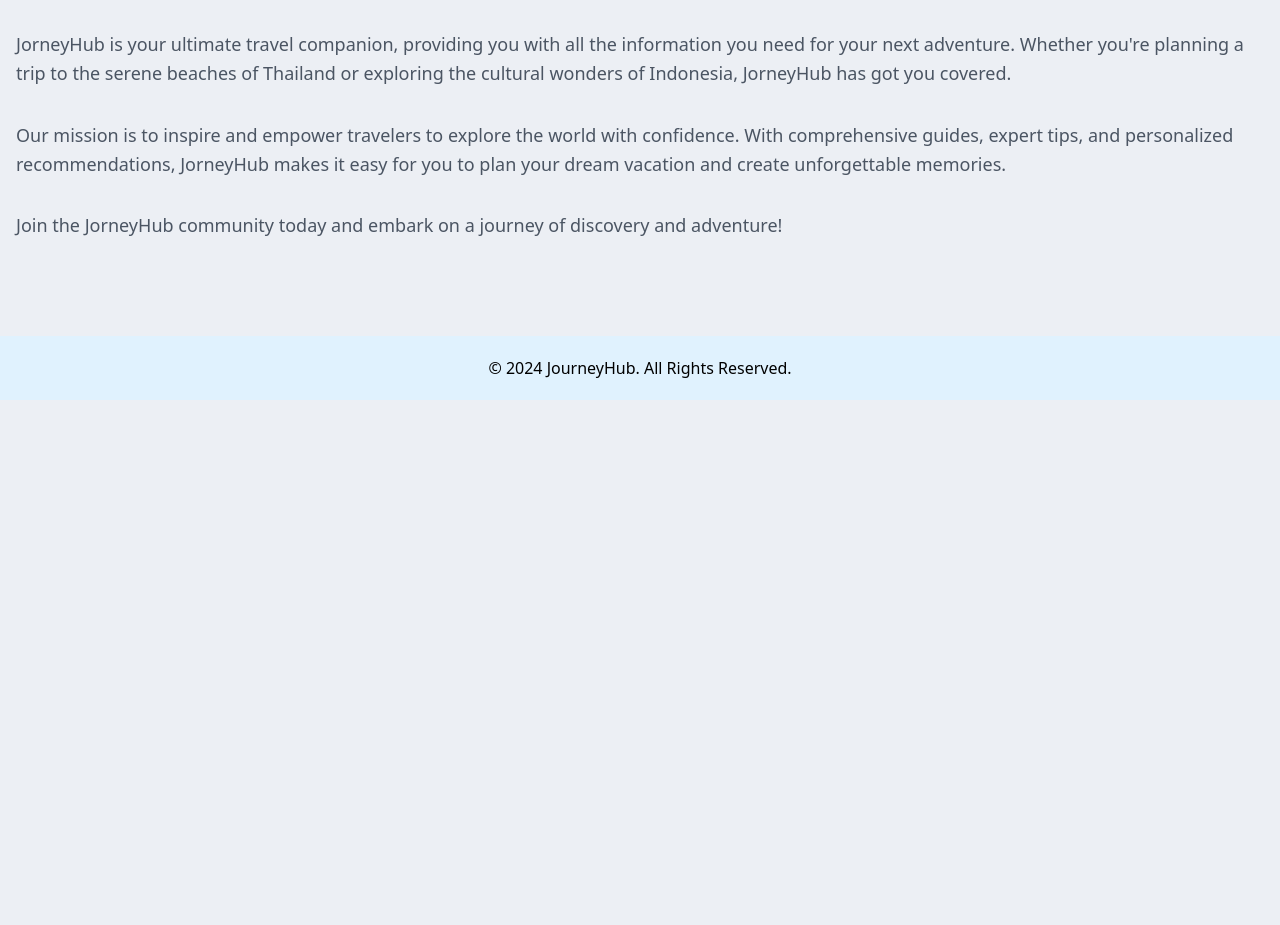
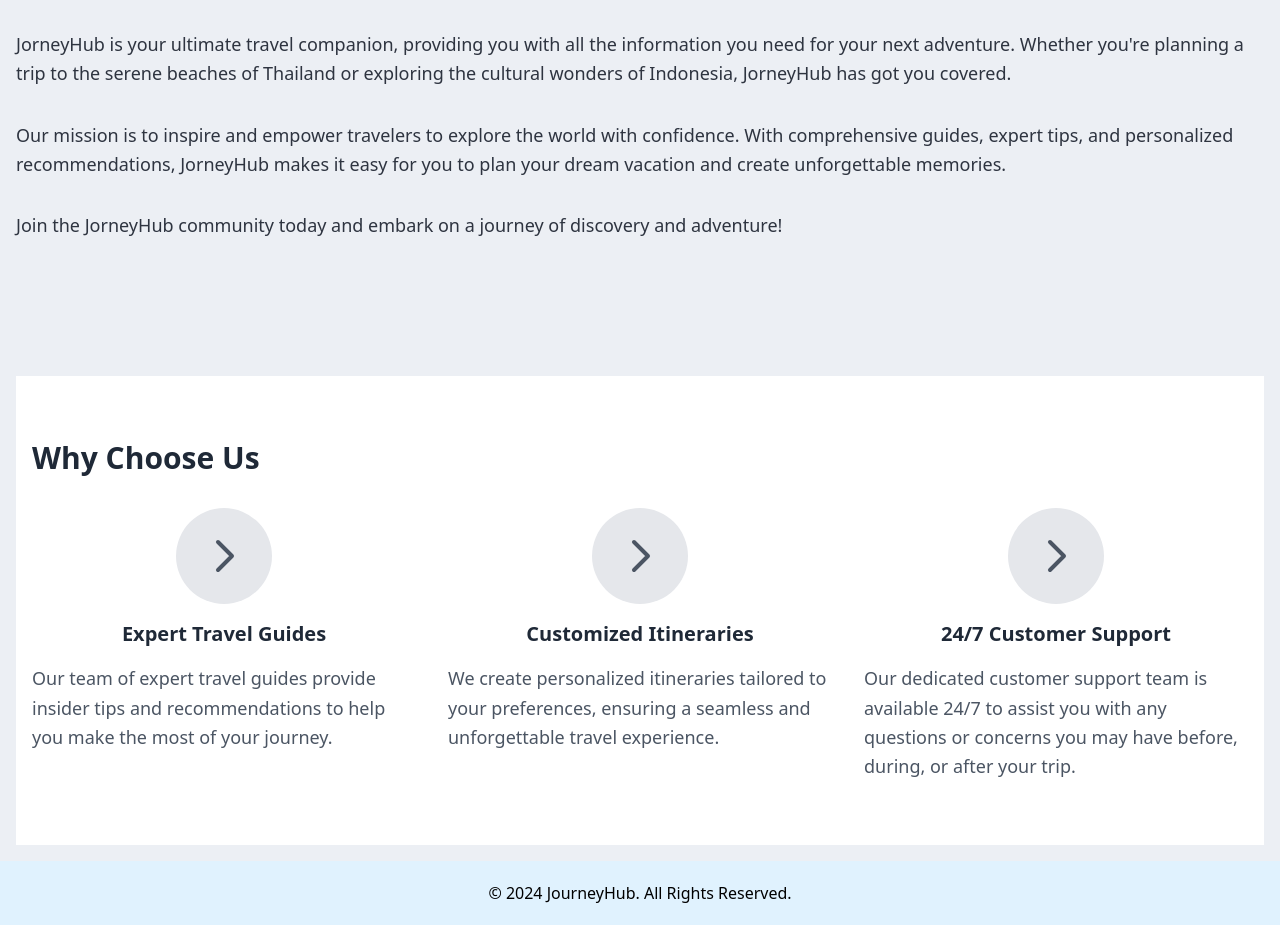
Before and after one commit to Muhammad-Abrar2010/Journey-Hub, a React (Vite) app: page / in a window 1280 px wide. Shown: the part 916-1841 px from the top of the page. Before the commit the page ends 1316 px from the top, so only its background shows below. Built offline with nearby package versions, Linux system fonts and the light colour scheme; no server answers.

Commit message:
added why choose us sections

```diff
--- a/src/Pages/Home/Aboutus.jsx
+++ b/src/Pages/Home/Aboutus.jsx
@@ -3,14 +3,14 @@
   return (
     <div className="py-16">
       <div className="container mx-auto px-4">
-        <h1 className="text-3xl font-semibold text-gray-800 mb-8">About JorneyHub</h1>
-        <p className="text-lg text-gray-600 leading-relaxed mb-8">
+        <h1 className="text-3xl font-semibold text-white-800 mb-8">About JorneyHub</h1>
+        <p className="text-lg text-white-600 leading-relaxed mb-8">
           JorneyHub is your ultimate travel companion, providing you with all the information you need for your next adventure. Whether you're planning a trip to the serene beaches of Thailand or exploring the cultural wonders of Indonesia, JorneyHub has got you covered.
         </p>
-        <p className="text-lg text-gray-600 leading-relaxed mb-8">
+        <p className="text-lg text-white-600 leading-relaxed mb-8">
           Our mission is to inspire and empower travelers to explore the world with confidence. With comprehensive guides, expert tips, and personalized recommendations, JorneyHub makes it easy for you to plan your dream vacation and create unforgettable memories.
         </p>
-        <p className="text-lg text-gray-600 leading-relaxed mb-8">
+        <p className="text-lg text-white-600 leading-relaxed mb-8">
           Join the JorneyHub community today and embark on a journey of discovery and adventure!
         </p>
       </div>
--- a/src/Pages/Home/Home.jsx
+++ b/src/Pages/Home/Home.jsx
@@ -1,6 +1,7 @@
 import { Slider } from "./Slider";
 import TouristsSpot from "../TouristsSpot";
 import Aboutus from "./Aboutus";
+import WhyChooseUs from "./WhyChooseUs";
 
 const Home = () => {
   return (
@@ -12,6 +13,8 @@
 
 
       <Aboutus></Aboutus>
+      <br />
+      <WhyChooseUs></WhyChooseUs>
     </div>
 
 
--- /dev/null
+++ b/src/Pages/Home/WhyChooseUs.jsx
@@ -0,0 +1,41 @@
+
+const WhyChooseUs = () => {
+  return (
+    <div className="bg-white py-16 m-4">
+      <div className="container mx-auto px-4">
+        <h2 className="text-3xl font-semibold text-gray-800 mb-8">Why Choose Us</h2>
+        <div className="grid grid-cols-1 md:grid-cols-2 lg:grid-cols-3 gap-8">
+          <div className="flex flex-col items-center">
+            <div className="bg-gray-200 rounded-full p-6 mb-4">
+              <svg className="w-12 h-12 text-gray-600" fill="none" viewBox="0 0 24 24" stroke="currentColor">
+                <path strokeLinecap="round" strokeLinejoin="round" strokeWidth={2} d="M9 5l7 7-7 7" />
+              </svg>
+            </div>
+            <h3 className="text-xl font-semibold text-gray-800 mb-4">Expert Travel Guides</h3>
+            <p className="text-lg text-gray-600 leading-relaxed">Our team of expert travel guides provide insider tips and recommendations to help you make the most of your journey.</p>
+          </div>
+          <div className="flex flex-col items-center">
+            <div className="bg-gray-200 rounded-full p-6 mb-4">
+              <svg className="w-12 h-12 text-gray-600" fill="none" viewBox="0 0 24 24" stroke="currentColor">
+                <path strokeLinecap="round" strokeLinejoin="round" strokeWidth={2} d="M9 5l7 7-7 7" />
+              </svg>
+            </div>
+            <h3 className="text-xl font-semibold text-gray-800 mb-4">Customized Itineraries</h3>
+            <p className="text-lg text-gray-600 leading-relaxed">We create personalized itineraries tailored to your preferences, ensuring a seamless and unforgettable travel experience.</p>
+          </div>
+          <div className="flex flex-col items-center">
+            <div className="bg-gray-200 rounded-full p-6 mb-4">
+              <svg className="w-12 h-12 text-gray-600" fill="none" viewBox="0 0 24 24" stroke="currentColor">
+                <path strokeLinecap="round" strokeLinejoin="round" strokeWidth={2} d="M9 5l7 7-7 7" />
+              </svg>
+            </div>
+            <h3 className="text-xl font-semibold text-gray-800 mb-4">24/7 Customer Support</h3>
+            <p className="text-lg text-gray-600 leading-relaxed">Our dedicated customer support team is available 24/7 to assist you with any questions or concerns you may have before, during, or after your trip.</p>
+          </div>
+        </div>
+      </div>
+    </div>
+  );
+};
+
+export default WhyChooseUs;
```
